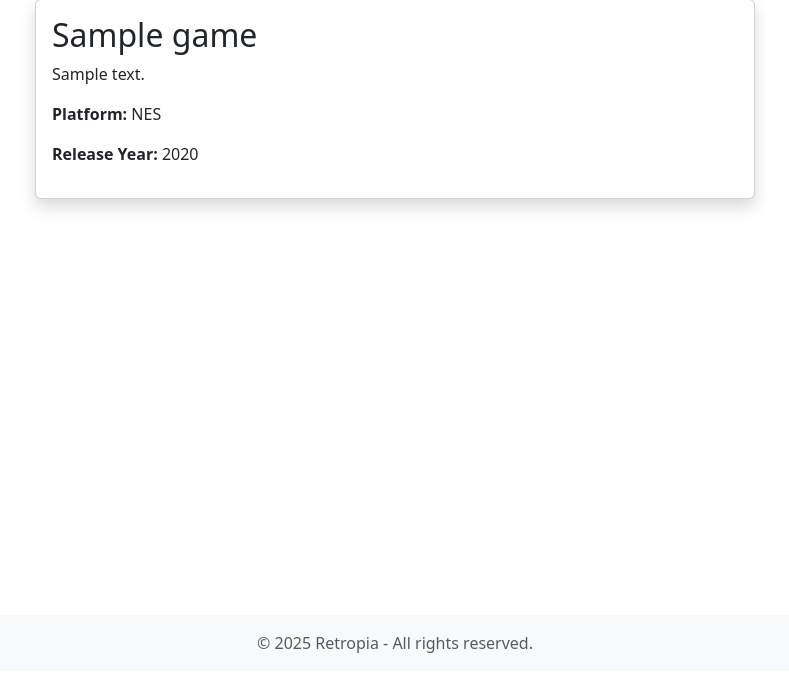
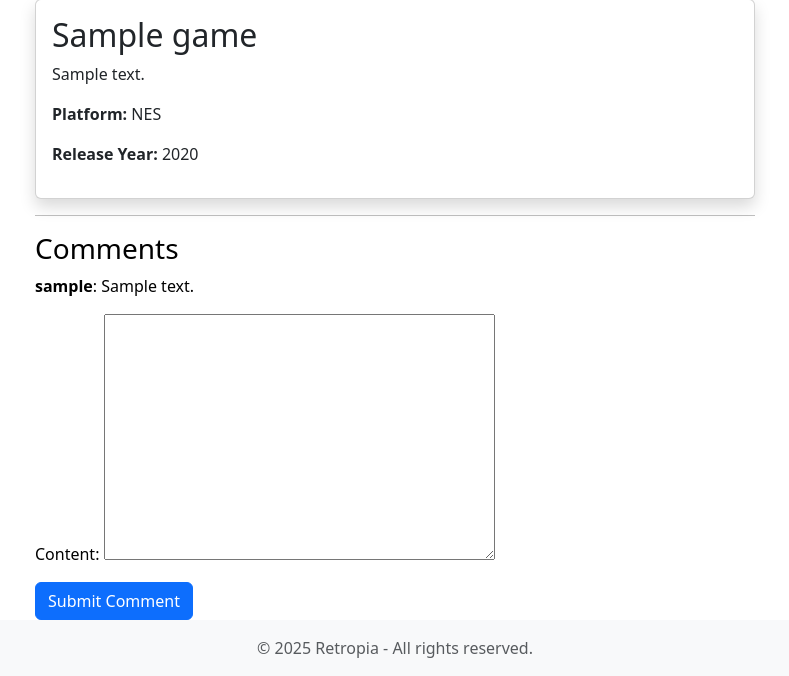
Before and after one commit to mbe645/retropia, a Django app: page /games/1/ in a window 1280 px wide. Shown: the part 129-805 px from the top of the page, without its empty margins (245-1034 px from the left). Before the commit the page ends 782 px from the top, so only its background shows below. Run offline with Django 5.2, Linux system fonts and the light colour scheme; a user stored in the database is signed in; tables that the repository leaves empty hold one stand-in row (values such as "Sample post"); parts of the project's set-up code (start-up, migrations or seed data) failed here and were passed over.

Commit message:
Feature: add comment system for games with GameComment model and form

```diff
--- a/games/forms.py
+++ b/games/forms.py
@@ -1,7 +1,12 @@
 from django import forms
-from .models import Game
+from .models import Game, GameComment
 
 class GameForm(forms.ModelForm):
     class Meta:
         model = Game
         fields = ['name', 'description', 'platform', 'release_year']
+
+class GameCommentForm(forms.ModelForm):
+    class Meta:
+        model = GameComment
+        fields = ['content']
--- a/games/models.py
+++ b/games/models.py
@@ -1,4 +1,5 @@
 from django.db import models
+from django.contrib.auth.models import User
 
 class Game(models.Model):
     PLATFORM_CHOICES = [
@@ -19,3 +20,9 @@ class Game(models.Model):
 
     def __str__(self):
         return self.name
+
+class GameComment(models.Model):
+    game = models.ForeignKey(Game, on_delete=models.CASCADE, related_name='comments')
+    user = models.ForeignKey(User, on_delete=models.CASCADE)
+    content = models.TextField()
+    created_at = models.DateTimeField(auto_now_add=True)
--- a/games/urls.py
+++ b/games/urls.py
@@ -5,6 +5,6 @@ app_name = 'games'
 
 urlpatterns = [
     path('', views.game_list, name='games-home'),
-    path('<int:game_id>/', views.game_detail, name='game-detail'),
+    path('<int:pk>/', views.game_detail, name='game-detail'),
     path('add/', views.add_game, name='add-game'),
 ]
--- a/games/views.py
+++ b/games/views.py
@@ -2,7 +2,7 @@ from django.http import HttpResponse
 from django.shortcuts import render, get_object_or_404
 from django.contrib.auth.decorators import login_required
 from .models import Game
-from .forms import GameForm
+from .forms import GameForm, GameCommentForm
 from django.shortcuts import redirect
 
 def index(request):
@@ -14,9 +14,24 @@ def game_list(request):
     return render(request, 'games/game_list.html', {'games': games})
 
 @login_required
-def game_detail(request, game_id):
-    game = get_object_or_404(Game, id=game_id)
-    return render(request, 'games/game_detail.html', {'game': game})
+def game_detail(request, pk):
+    game = get_object_or_404(Game, pk=pk)
+    comments = game.comments.all()
+    if request.method == 'POST':
+        form = GameCommentForm(request.POST)
+        if form.is_valid():
+            comment = form.save(commit=False)
+            comment.user = request.user
+            comment.game = game
+            comment.save()
+            return redirect('games:game-detail', pk=pk)
+    else:
+        form = GameCommentForm()
+    return render(request, 'games/game_detail.html', {
+        'game': game,
+        'form': form,
+        'comments': comments
+    })
 
 @login_required
 def add_game(request):
--- a/templates/games/game_detail.html
+++ b/templates/games/game_detail.html
@@ -11,6 +11,24 @@
                     <p><strong>Release Year:</strong> {{ game.release_year }}</p>
                 </div>
             </div>
+
+            <hr>
+            <h3>Comments</h3>
+            {% for comment in comments %}
+              <p><strong>{{ comment.user.username }}</strong>: {{ comment.content }}</p>
+            {% empty %}
+              <p>No comments yet.</p>
+            {% endfor %}
+
+            {% if user.is_authenticated %}
+              <form method="post">
+                {% csrf_token %}
+                {{ form.as_p }}
+                <button type="submit" class="btn btn-primary">Submit Comment</button>
+              </form>
+            {% else %}
+              <p><a href="{% url 'accounts:login' %}">Log in</a> to comment.</p>
+            {% endif %}
         </div>
     </div>
 </div>
```
